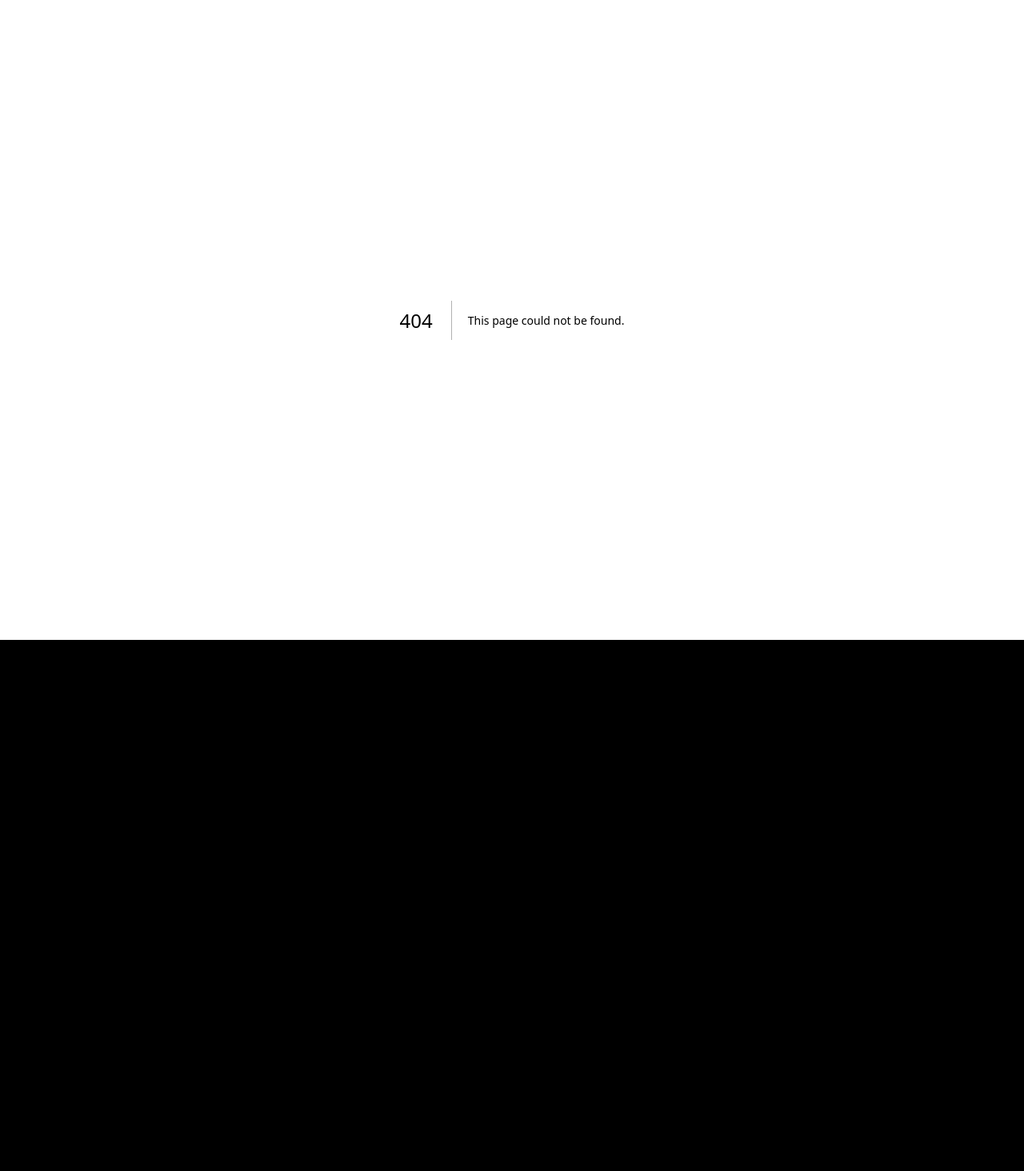
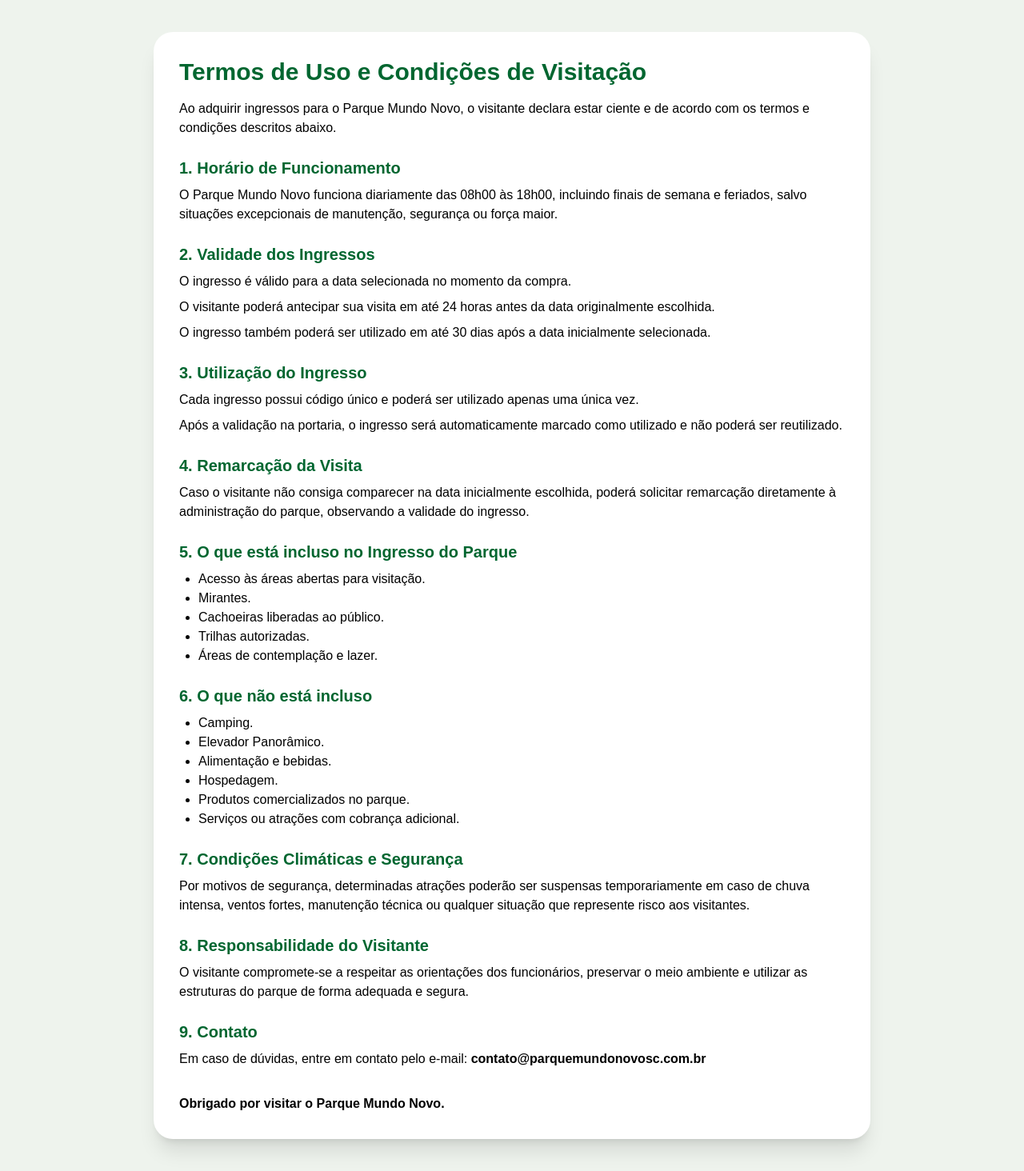
Before and after one commit to paulodutrabkj285-sketch/https-github.com-new, a Next.js app: page /termos-de-uso in a window 1280 px wide. Before the commit this address had no page. Shown: the whole page at 80% size. Before the commit the page ends 800 px from the top, so only its background shows below. Built offline with nearby package versions, Linux system fonts and the light colour scheme.

Commit message:
cria politica de privacidade

```diff
--- /dev/null
+++ b/src/app/olitica-privacidade/page.tsx
@@ -0,0 +1,90 @@
+export default function PoliticaPrivacidadePage() {
+    return (
+        <main className="min-h-screen bg-[#eef3ed] px-4 py-10">
+            <section className="mx-auto max-w-4xl rounded-3xl bg-white p-8 shadow-xl">
+                <h1 className="text-3xl font-black text-green-800">
+                    Políticas de Privacidade
+                </h1>
+
+                <p className="mt-4">
+                    Bem-vindo ao Parque Mundo Novo! Valorizamos a sua confiança e nos
+                    comprometemos a proteger a privacidade das informações pessoais que
+                    você compartilha conosco. Esta Política de Privacidade descreve como
+                    coletamos, usamos, divulgamos e protegemos suas informações quando
+                    você visita nosso site ou entra em contato conosco por meio do e-mail
+                    fornecido.
+                </p>
+
+                <h2 className="mt-6 text-xl font-bold text-green-800">
+                    1. Informações Coletadas
+                </h2>
+                <p className="mt-2">
+                    Coletamos informações pessoais quando você nos fornece
+                    voluntariamente, como ao preencher formulários de contato, realizar
+                    compras de ingressos ou assinar nossa newsletter. As informações podem
+                    incluir, mas não estão limitadas a, nome, CPF, telefone, endereço de
+                    e-mail e outras informações relevantes para os serviços que oferecemos.
+                </p>
+
+                <h2 className="mt-6 text-xl font-bold text-green-800">
+                    2. Uso das Informações
+                </h2>
+                <p className="mt-2">
+                    Utilizamos as informações coletadas para personalizar sua experiência,
+                    responder a suas perguntas, enviar informações sobre o Parque Mundo
+                    Novo, emitir e validar ingressos e processar transações quando
+                    aplicável. Não compartilhamos suas informações pessoais com terceiros
+                    sem o seu consentimento, exceto quando exigido por lei.
+                </p>
+
+                <h2 className="mt-6 text-xl font-bold text-green-800">
+                    3. Cookies e Tecnologias Semelhantes
+                </h2>
+                <p className="mt-2">
+                    Nosso site pode usar cookies e tecnologias semelhantes para melhorar a
+                    navegação e a experiência do usuário. Você pode ajustar as
+                    configurações do seu navegador para recusar cookies, mas isso pode
+                    afetar a funcionalidade do site.
+                </p>
+
+                <h2 className="mt-6 text-xl font-bold text-green-800">4. Segurança</h2>
+                <p className="mt-2">
+                    Implementamos medidas de segurança para proteger suas informações
+                    pessoais contra acesso não autorizado, alteração, divulgação ou
+                    destruição. No entanto, lembre-se de que nenhuma transmissão de dados
+                    pela internet é totalmente segura.
+                </p>
+
+                <h2 className="mt-6 text-xl font-bold text-green-800">
+                    5. Links para Sites de Terceiros
+                </h2>
+                <p className="mt-2">
+                    Nosso site pode conter links para sites de terceiros. Não somos
+                    responsáveis pelas práticas de privacidade desses sites e recomendamos
+                    que você revise as políticas de privacidade deles.
+                </p>
+
+                <h2 className="mt-6 text-xl font-bold text-green-800">
+                    6. Alterações nesta Política de Privacidade
+                </h2>
+                <p className="mt-2">
+                    Reservamo-nos o direito de modificar esta Política de Privacidade a
+                    qualquer momento. As alterações serão publicadas nesta página, e você é
+                    incentivado a revisar periodicamente para estar ciente de quaisquer
+                    atualizações.
+                </p>
+
+                <h2 className="mt-6 text-xl font-bold text-green-800">7. Contato</h2>
+                <p className="mt-2">
+                    Se tiver dúvidas ou preocupações sobre esta Política de Privacidade,
+                    entre em contato conosco pelo e-mail:
+                    <strong> contato@parquemundonovosc.com.br</strong>.
+                </p>
+
+                <p className="mt-8 font-semibold">
+                    Obrigado por escolher o Parque Mundo Novo!
+                </p>
+            </section>
+        </main>
+    );
+}
--- /dev/null
+++ b/src/app/termos-de-uso/page.tsx
@@ -0,0 +1,126 @@
+export default function TermosDeUsoPage() {
+    return (
+        <main className="min-h-screen bg-[#eef3ed] px-4 py-10">
+            <section className="mx-auto max-w-4xl rounded-3xl bg-white p-8 shadow-xl">
+                <h1 className="text-3xl font-black text-green-800">
+                    Termos de Uso e Condições de Visitação
+                </h1>
+
+                <p className="mt-4">
+                    Ao adquirir ingressos para o Parque Mundo Novo, o visitante declara
+                    estar ciente e de acordo com os termos e condições descritos abaixo.
+                </p>
+
+                <h2 className="mt-6 text-xl font-bold text-green-800">
+                    1. Horário de Funcionamento
+                </h2>
+
+                <p className="mt-2">
+                    O Parque Mundo Novo funciona diariamente das 08h00 às 18h00,
+                    incluindo finais de semana e feriados, salvo situações excepcionais
+                    de manutenção, segurança ou força maior.
+                </p>
+
+                <h2 className="mt-6 text-xl font-bold text-green-800">
+                    2. Validade dos Ingressos
+                </h2>
+
+                <p className="mt-2">
+                    O ingresso é válido para a data selecionada no momento da compra.
+                </p>
+
+                <p className="mt-2">
+                    O visitante poderá antecipar sua visita em até 24 horas antes da data
+                    originalmente escolhida.
+                </p>
+
+                <p className="mt-2">
+                    O ingresso também poderá ser utilizado em até 30 dias após a data
+                    inicialmente selecionada.
+                </p>
+
+                <h2 className="mt-6 text-xl font-bold text-green-800">
+                    3. Utilização do Ingresso
+                </h2>
+
+                <p className="mt-2">
+                    Cada ingresso possui código único e poderá ser utilizado apenas uma
+                    única vez.
+                </p>
+
+                <p className="mt-2">
+                    Após a validação na portaria, o ingresso será automaticamente marcado
+                    como utilizado e não poderá ser reutilizado.
+                </p>
+
+                <h2 className="mt-6 text-xl font-bold text-green-800">
+                    4. Remarcação da Visita
+                </h2>
+
+                <p className="mt-2">
+                    Caso o visitante não consiga comparecer na data inicialmente
+                    escolhida, poderá solicitar remarcação diretamente à administração do
+                    parque, observando a validade do ingresso.
+                </p>
+
+                <h2 className="mt-6 text-xl font-bold text-green-800">
+                    5. O que está incluso no Ingresso do Parque
+                </h2>
+
+                <ul className="mt-2 list-disc pl-6">
+                    <li>Acesso às áreas abertas para visitação.</li>
+                    <li>Mirantes.</li>
+                    <li>Cachoeiras liberadas ao público.</li>
+                    <li>Trilhas autorizadas.</li>
+                    <li>Áreas de contemplação e lazer.</li>
+                </ul>
+
+                <h2 className="mt-6 text-xl font-bold text-green-800">
+                    6. O que não está incluso
+                </h2>
+
+                <ul className="mt-2 list-disc pl-6">
+                    <li>Camping.</li>
+                    <li>Elevador Panorâmico.</li>
+                    <li>Alimentação e bebidas.</li>
+                    <li>Hospedagem.</li>
+                    <li>Produtos comercializados no parque.</li>
+                    <li>Serviços ou atrações com cobrança adicional.</li>
+                </ul>
+
+                <h2 className="mt-6 text-xl font-bold text-green-800">
+                    7. Condições Climáticas e Segurança
+                </h2>
+
+                <p className="mt-2">
+                    Por motivos de segurança, determinadas atrações poderão ser suspensas
+                    temporariamente em caso de chuva intensa, ventos fortes, manutenção
+                    técnica ou qualquer situação que represente risco aos visitantes.
+                </p>
+
+                <h2 className="mt-6 text-xl font-bold text-green-800">
+                    8. Responsabilidade do Visitante
+                </h2>
+
+                <p className="mt-2">
+                    O visitante compromete-se a respeitar as orientações dos funcionários,
+                    preservar o meio ambiente e utilizar as estruturas do parque de forma
+                    adequada e segura.
+                </p>
+
+                <h2 className="mt-6 text-xl font-bold text-green-800">
+                    9. Contato
+                </h2>
+
+                <p className="mt-2">
+                    Em caso de dúvidas, entre em contato pelo e-mail:
+                    <strong> contato@parquemundonovosc.com.br</strong>
+                </p>
+
+                <p className="mt-8 font-semibold">
+                    Obrigado por visitar o Parque Mundo Novo.
+                </p>
+            </section>
+        </main>
+    );
+}
```
